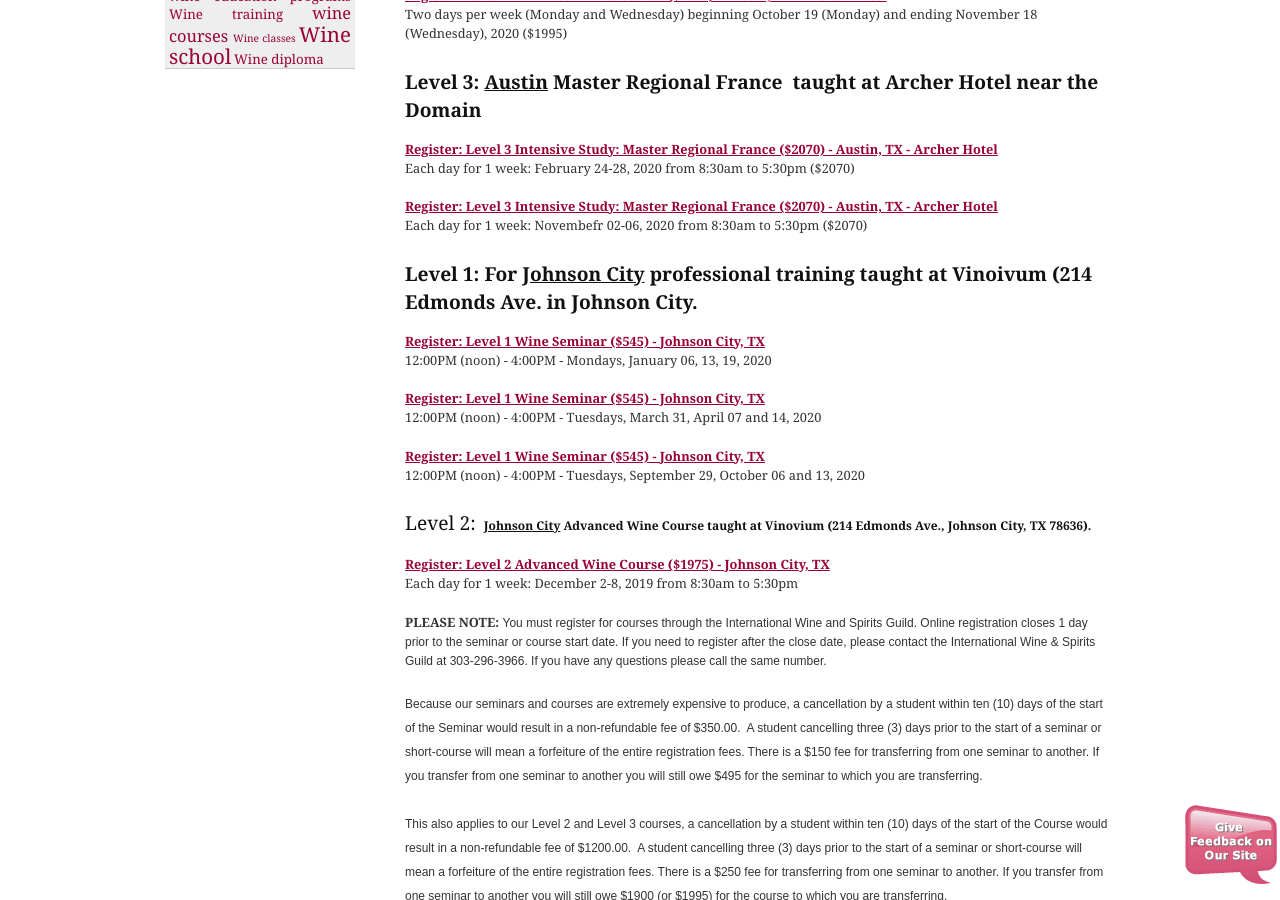
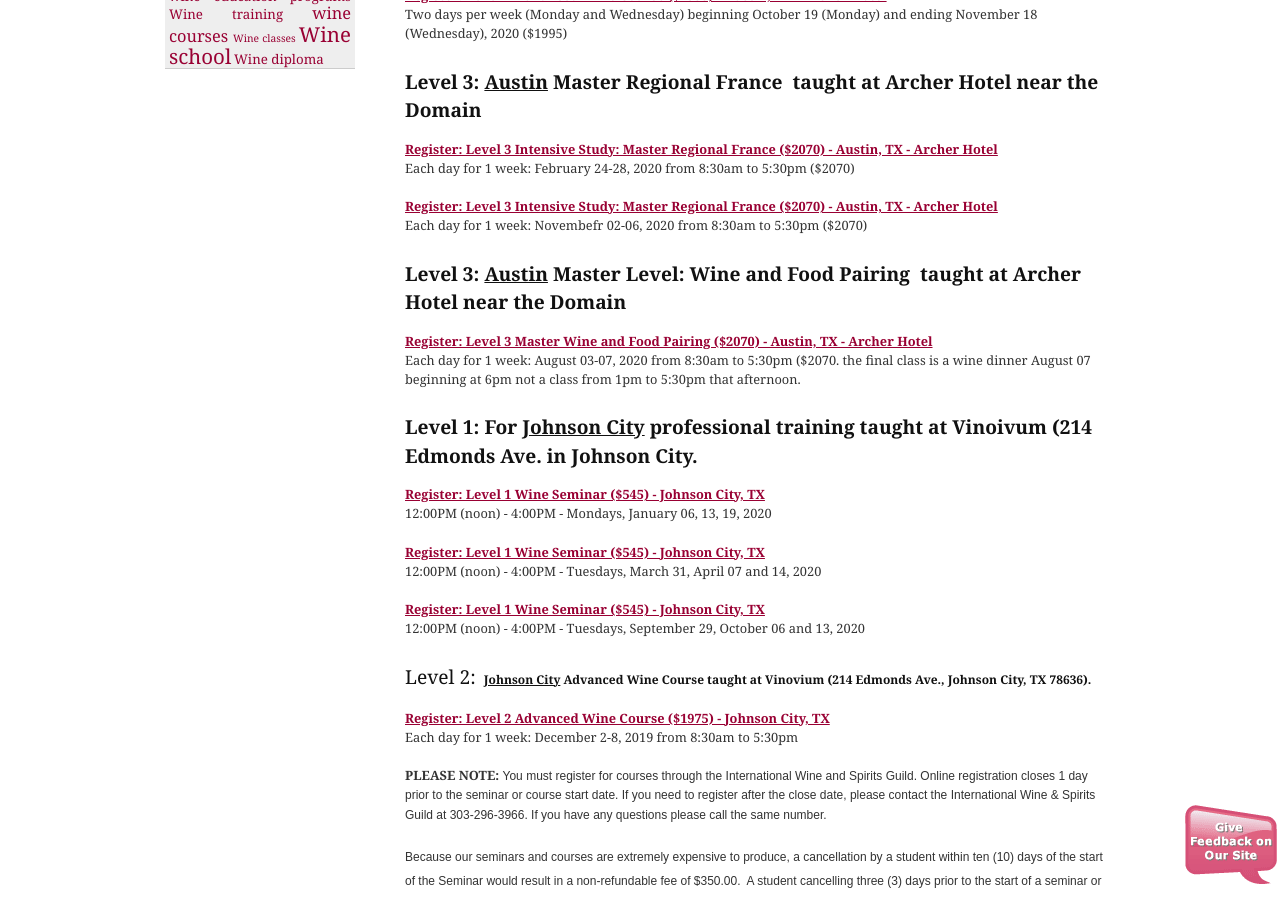
Before and after one commit to CKDev/internationalwineguild.com, a Jekyll site: the page built from texas-wine-school.html, in a window 1280 px wide and 900 px high, scrolled down 1769 px. Built offline with Jekyll 4.4.1, drawn with Linux system fonts in a browser that asks for light colours; a script that is not in the unit is left out; comment, search, counter and statistics services are not loaded.

Commit message:
Update texas-wine-school.html

```diff
--- a/texas-wine-school.html
+++ b/texas-wine-school.html
@@ -89,6 +89,13 @@ permalink: "/texas-wine-school"
       Level 3 Intensive Study: Master Regional France ($2070) - Austin, TX - Archer Hotel<br>
     </strong></a>Each day for 1 week: Novembefr 02-06, 2020 from 8:30am to 5:30pm ($2070)</p>
 
+<h3><strong>Level 3: <u>Austin</u> Master Level: Wine and Food Pairing&nbsp; taught at Archer Hotel near the Domain&nbsp;</strong></h3>
+
+<p><a class="ga-track"
+    href="http://ww4.aitsafe.com/cf/add.cfm?userid=6714687&amp;product=Level+3+Master+Wine+and+Food+Pairing+Austin++-++08/03-08/07, 2020&amp;price=2070&amp;return=www.internationalwineguild.com/texas-wine-school"><strong>Register:
+      Level 3 Master Wine and Food Pairing ($2070) - Austin, TX - Archer Hotel<br>
+    </strong></a>Each day for 1 week: August 03-07, 2020 from 8:30am to 5:30pm ($2070. the final class is a wine dinner August 07 beginning at 6pm not a class from 1pm to 5:30pm that afternoon.</p>
+
 <h3><strong>Level 1: For <u>Johnson City</u>&nbsp;professional training taught at Vinoivum (214 Edmonds Ave. in Johnson City.&nbsp;</strong></h3>
 
 <p><a class="ga-track"
```
